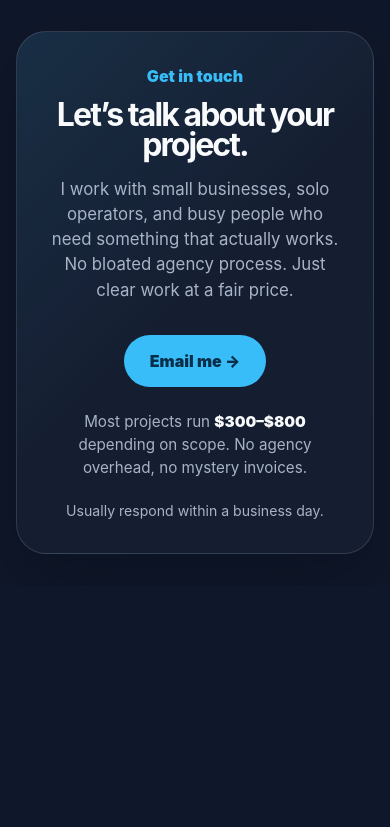
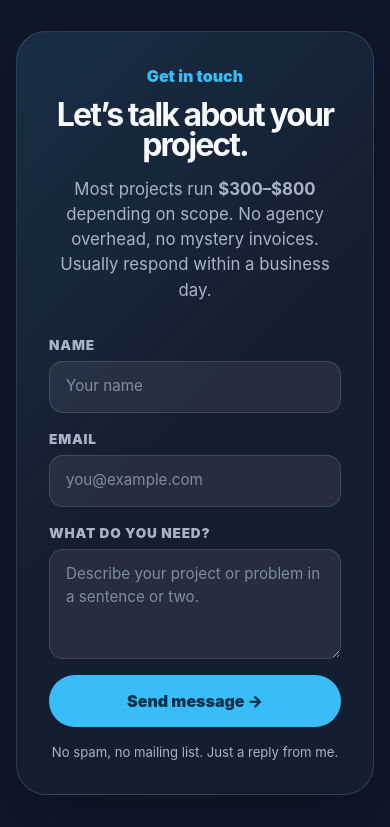
Before and after one commit to Adrenalex/demoproj, a website built with Vite: page index.html in a window 390 px wide. Shown: the part 2305-3132 px from the top of the page. Before the commit the page ends 2891 px from the top, so only its background shows below. Built offline with nearby package versions, Linux system fonts and the light colour scheme.

Commit message:
email form

```diff
--- a/css/index.css
+++ b/css/index.css
@@ -245,3 +245,81 @@ code { color: #bae6fd; }
   color: var(--ink);
   font-weight: 950;
 }
+
+/* ── Contact form ── */
+.contact-form {
+  width: 100%;
+  max-width: 560px;
+  margin: 1.5rem auto 0;
+  display: grid;
+  gap: 1rem;
+  text-align: left;
+}
+.contact-fields {
+  display: grid;
+  grid-template-columns: 1fr 1fr;
+  gap: 1rem;
+}
+.contact-field {
+  display: grid;
+  gap: .35rem;
+}
+.contact-field label {
+  font-size: .85rem;
+  font-weight: 900;
+  color: var(--muted);
+  text-transform: uppercase;
+  letter-spacing: .06em;
+}
+.contact-field input,
+.contact-field textarea {
+  width: 100%;
+  background: rgba(255,255,255,.07);
+  border: 1px solid var(--line);
+  border-radius: 14px;
+  padding: .85rem 1rem;
+  font: inherit;
+  font-size: .95rem;
+  color: var(--ink);
+  transition: border-color .2s, box-shadow .2s;
+}
+.contact-field input::placeholder,
+.contact-field textarea::placeholder {
+  color: var(--muted);
+  opacity: .7;
+}
+.contact-field input:focus,
+.contact-field textarea:focus {
+  outline: none;
+  border-color: var(--accent);
+  box-shadow: 0 0 0 3px rgba(56,189,248,.15);
+}
+.contact-field textarea {
+  min-height: 110px;
+  resize: vertical;
+}
+.contact-submit {
+  width: 100%;
+  min-height: 52px;
+  background: var(--accent);
+  color: #082f49;
+  border: 0;
+  border-radius: 999px;
+  font: inherit;
+  font-weight: 950;
+  font-size: 1rem;
+  cursor: pointer;
+  transition: opacity .2s, transform .15s;
+}
+.contact-submit:hover { opacity: .88; transform: translateY(-1px); }
+.contact-submit:active { transform: translateY(0); }
+.contact-note {
+  text-align: center;
+  color: var(--muted);
+  font-size: .82rem;
+  margin: 0;
+}
+
+@media (max-width: 560px) {
+  .contact-fields { grid-template-columns: 1fr; }
+}
--- a/index.html
+++ b/index.html
@@ -1,4 +1,4 @@
- <!doctype html>
+<!doctype html>
 <html lang="en">
 <head>
   <meta charset="utf-8" />
@@ -82,14 +82,26 @@
     <div class="contact-inner">
       <p class="kicker">Get in touch</p>
       <h2>Let&#8217;s talk about your project.</h2>
-      <p class="contact-sub">I work with small businesses, solo operators, and busy people who need something
-      that actually works. No bloated agency process. Just clear work at a fair price.</p>
-      <div class="contact-options">
-        <a class="contact-btn primary-btn" href="mailto:alexjensen@nottoolate.us">Email me &rarr;</a>
-      </div>
-      <br>
-      <p class="contact-pricing">Most projects run <strong>$300&ndash;$800</strong> depending on scope. No agency overhead, no mystery invoices.</p>
-      <p class="contact-note">Usually respond within a business day.</p>
+      <p class="contact-sub">Most projects run <strong>$300&ndash;$800</strong> depending on scope. No agency overhead, no mystery invoices. Usually respond within a business day.</p>
+
+      <form class="contact-form" action="https://formspree.io/f/mdabyqlv" method="POST">
+        <div class="contact-fields">
+          <div class="contact-field">
+            <label for="c-name">Name</label>
+            <input id="c-name" type="text" name="name" placeholder="Your name" required />
+          </div>
+          <div class="contact-field">
+            <label for="c-email">Email</label>
+            <input id="c-email" type="email" name="email" placeholder="you@example.com" required />
+          </div>
+        </div>
+        <div class="contact-field">
+          <label for="c-message">What do you need?</label>
+          <textarea id="c-message" name="message" placeholder="Describe your project or problem in a sentence or two." required></textarea>
+        </div>
+        <button class="contact-submit" type="submit">Send message &rarr;</button>
+        <p class="contact-note">No spam, no mailing list. Just a reply from me.</p>
+      </form>
     </div>
   </section>
 </main>
```
Also changed, not shown: 03-ops-map-dashboard/index.html (+8 -0 lines), css/demo03.css (+45 -55 lines).
